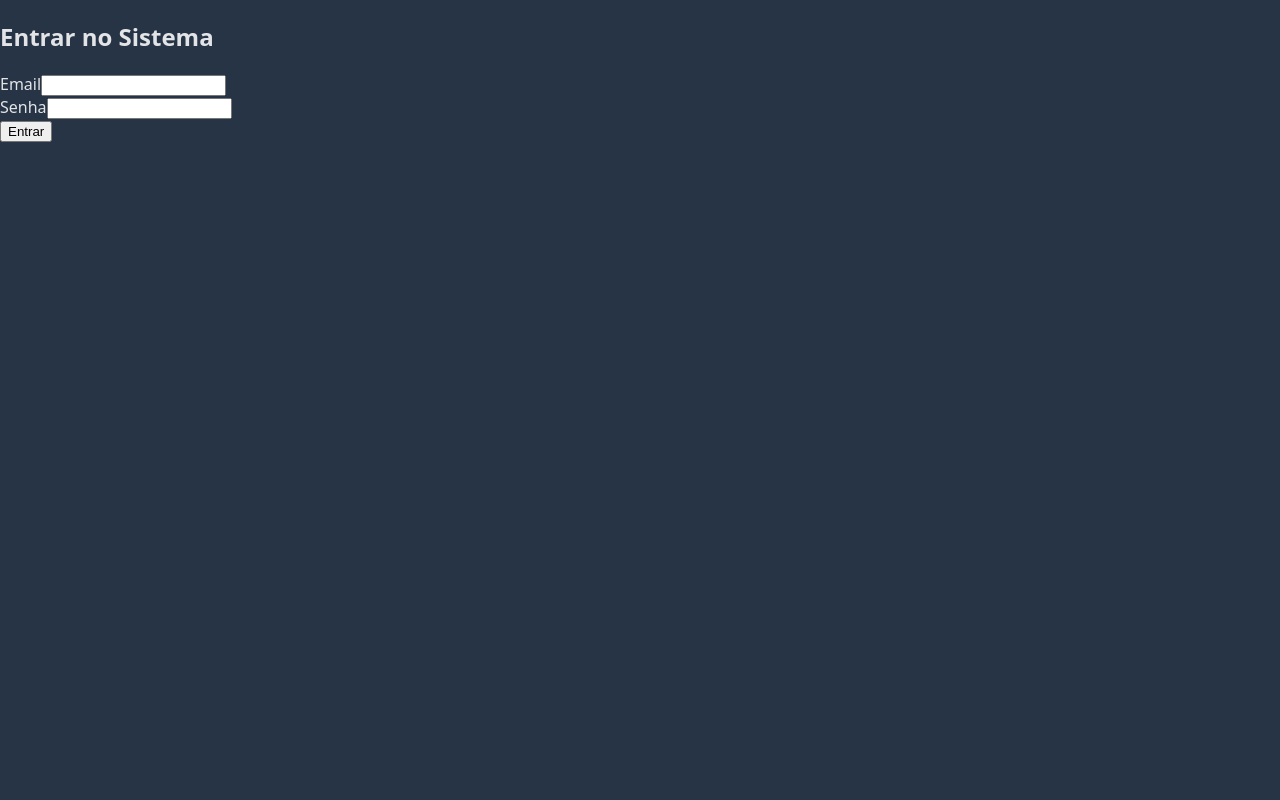
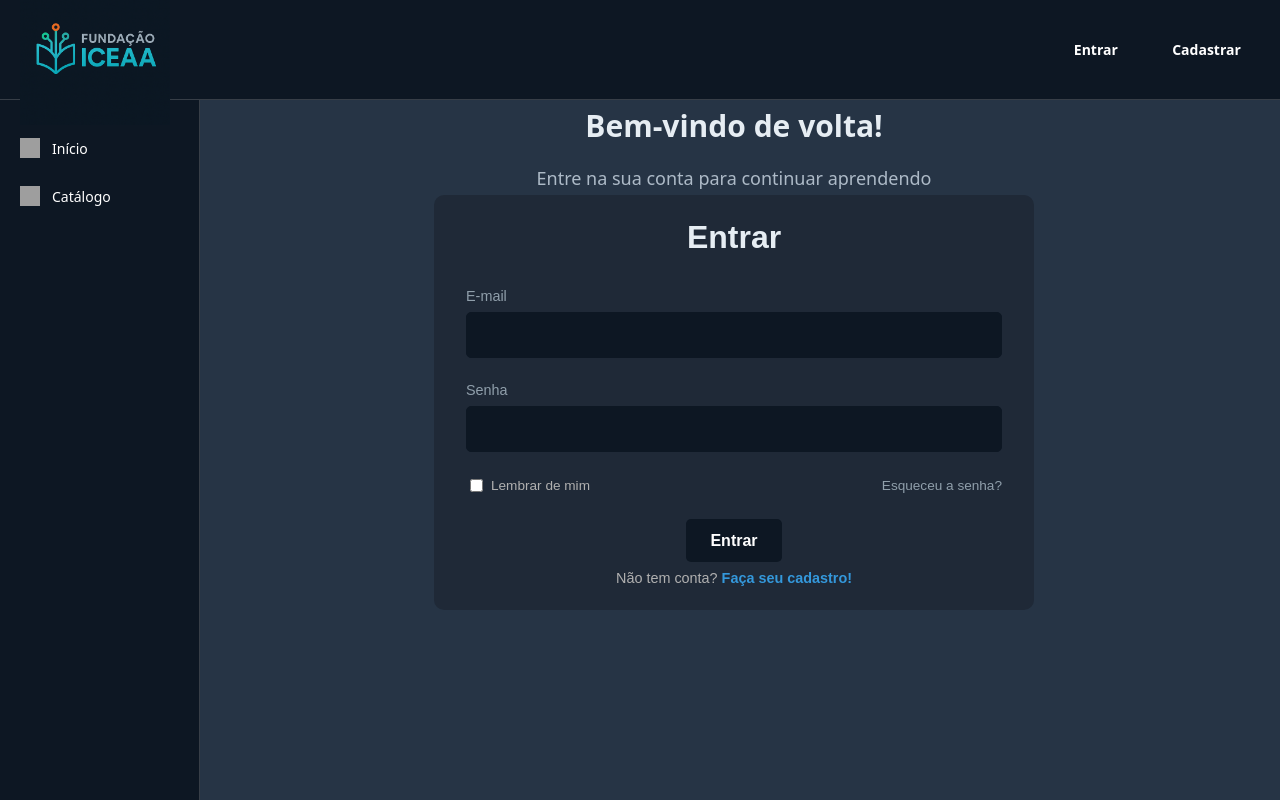
Before and after one commit to Eduardolimzz/sistema-de-qualificacao, a React app in the folder src/main/resources/frontend/: page /login in a window 1280 px wide. Built offline with nearby package versions, Linux system fonts and the light colour scheme; grey boxes are pictures that could not be loaded; the HTML template or start-up script is replaced by a standard one.

Commit message:
feat/frontend-page-login:Criacao e estilizacao da pagina login. Closes #80

```diff
--- a/src/main/resources/frontend/src/Pages/Login/Login.module.css
+++ b/src/main/resources/frontend/src/Pages/Login/Login.module.css
@@ -1,16 +1,25 @@
-.loginContainer {
+.loginPage {
   min-height: 100vh;
-  display: flex;
-  align-items: center;
-  justify-content: center;
-  background-color: #f9fafb;
+  background-color: #263445;
 }
 
-.loginCard {
-  max-width: 28rem;
-  width: 100%;
-  padding: 2rem;
-  background-color: white;
-  border-radius: 0.5rem;
-  box-shadow: 0 1px 3px 0 rgba(0, 0, 0, 0.1);
+.entrar {
+  padding-top: 80px;
+  padding-left: 220px;
+  padding-right: 2rem;
+  display: flex;
+  flex-direction: column;
+  align-items: center;
 }
+
+.entrar h2 {
+  font-size: 30px;
+  color: #E6EDF3;
+  margin-bottom: 2px;
+}
+
+.entrar p {
+  font-size: 18px;
+  color: #ADBAC7;
+  margin-bottom: 5px;
+}
--- a/src/main/resources/frontend/src/Pages/Login/Login.tsx
+++ b/src/main/resources/frontend/src/Pages/Login/Login.tsx
@@ -1,101 +1,21 @@
-import { useState } from 'react';
-import { useNavigate } from 'react-router-dom';
-import authService from '../../Services/authService';
-import './Login.module.css';
+import React from 'react';
+import styles from './Login.module.css';
+import CardEntrar from '../../componentes/CardEntrar/CardEntrar';
+import Topo from '../../componentes/Topo/Topo';
+import MenuLateral from '../../componentes/MenuLateral/MenuLateral';
 
 const Login = () => {
-  const [credenciais, setCredenciais] = useState({
-    email: '',
-    senha: ''
-  });
-  const [erro, setErro] = useState('');
-  const [carregando, setCarregando] = useState(false);
-  const navigate = useNavigate();
+  return (
+    <div className={styles.loginPage}>
+      <Topo />
+      <MenuLateral />
+        <section className={styles.entrar}>
 
-  const handleSubmit = async (e: React.FormEvent) => {
-    e.preventDefault();
-    setErro('');
-    setCarregando(true);
+            <h2>Bem-vindo de volta!</h2>
+            <p>Entre na sua conta para continuar aprendendo</p>
 
-    try {
-      const response = await authService.login(credenciais);
-
-      // Verifica se o usuário é admin ou professor
-      const usuarioRole = response.role || 'aluno';
-
-      // Redireciona baseado no tipo de usuário
-      if (usuarioRole === 'admin') {
-        navigate('/admin/dashboard');
-      } else if (usuarioRole === 'professor') {
-        navigate('/professor/dashboard');
-      } else {
-        navigate('/aluno/dashboard');
-      }
-    } catch (error: any) {
-      setErro(error.response?.data?.mensagem || 'Erro ao fazer login. Verifique suas credenciais.');
-      setCarregando(false);
-    }
-  };
-
-  return (
-    <div className="min-h-screen flex items-center justify-center bg-gray-50">
-      <div className="max-w-md w-full space-y-8 p-8 bg-white rounded-lg shadow-md">
-        <div>
-          <h2 className="mt-6 text-center text-3xl font-extrabold text-gray-900">
-            Entrar no Sistema
-          </h2>
-        </div>
-
-        <form className="mt-8 space-y-6" onSubmit={handleSubmit}>
-          {erro && (
-            <div className="bg-red-100 border border-red-400 text-red-700 px-4 py-3 rounded">
-              {erro}
-            </div>
-          )}
-
-          <div className="space-y-4">
-            <div>
-              <label htmlFor="email" className="block text-sm font-medium text-gray-700">
-                Email
-              </label>
-              <input
-                id="email"
-                name="email"
-                type="email"
-                required
-                className="mt-1 block w-full px-3 py-2 border border-gray-300 rounded-md shadow-sm focus:outline-none focus:ring-indigo-500 focus:border-indigo-500"
-                value={credenciais.email}
-                onChange={(e) => setCredenciais({ ...credenciais, email: e.target.value })}
-              />
-            </div>
-
-            <div>
-              <label htmlFor="senha" className="block text-sm font-medium text-gray-700">
-                Senha
-              </label>
-              <input
-                id="senha"
-                name="senha"
-                type="password"
-                required
-                className="mt-1 block w-full px-3 py-2 border border-gray-300 rounded-md shadow-sm focus:outline-none focus:ring-indigo-500 focus:border-indigo-500"
-                value={credenciais.senha}
-                onChange={(e) => setCredenciais({ ...credenciais, senha: e.target.value })}
-              />
-            </div>
-          </div>
-
-          <div>
-            <button
-              type="submit"
-              disabled={carregando}
-              className="w-full flex justify-center py-2 px-4 border border-transparent rounded-md shadow-sm text-sm font-medium text-white bg-indigo-600 hover:bg-indigo-700 focus:outline-none focus:ring-2 focus:ring-offset-2 focus:ring-indigo-500 disabled:opacity-50"
-            >
-              {carregando ? 'Entrando...' : 'Entrar'}
-            </button>
-          </div>
-        </form>
-      </div>
+            <CardEntrar />
+        </section>
     </div>
   );
 };
--- a/src/main/resources/frontend/src/componentes/AprendaComMelhores/AprendaComMelhores.module.css
+++ b/src/main/resources/frontend/src/componentes/AprendaComMelhores/AprendaComMelhores.module.css
@@ -7,7 +7,7 @@
 }
 
 .aprenda-section h1 {
-  font-size: 60px;
+  font-size: 45px;
   color: #E6EDF3;
   margin-bottom: 20px;
 }
@@ -17,11 +17,11 @@
 }
 
 .aprenda-section p {
-  font-size: 1.1rem;
   color: #FFFFFF;
   max-width: 600px;
   margin: 0 auto 2rem auto;
   line-height: 1.6;
+  font-size: 15px;
 }
 
 .aprenda-buttons {
@@ -36,7 +36,7 @@
   border-radius: 8px;
   cursor: pointer;
   font-weight: bold;
-  font-size: 1rem;
+  font-size: 14px;
   background-color: #0D1723;
   color: #FFFFFF;
 }
--- /dev/null
+++ b/src/main/resources/frontend/src/componentes/CardEntrar/CardEntrar.jsx
@@ -0,0 +1,116 @@
+import React, { useState } from 'react';
+import { useNavigate } from 'react-router-dom';
+import authService from '../../Services/authService';
+import styles from './CardEntrar.module.css';
+
+function CardEntrar() {
+  // --- Lógica de State  ---
+  const [credenciais, setCredenciais] = useState({
+    email: '',
+    senha: ''
+  });
+  const [erro, setErro] = useState('');
+  const [carregando, setCarregando] = useState(false);
+  const navigate = useNavigate();
+
+  // --- Lógica de Submit ---
+  const handleSubmit = async (e) => {
+    e.preventDefault();
+    setErro('');
+    setCarregando(true);
+
+    try {
+      const response = await authService.login(credenciais);
+
+      const usuarioRole = response.role || 'aluno';
+
+      if (usuarioRole === 'admin') {
+        navigate('/admin/dashboard');
+      } else if (usuarioRole === 'professor') {
+        navigate('/professor/dashboard');
+      } else {
+        navigate('/aluno/dashboard');
+      }
+    } catch (error) {
+      setErro(error.response?.data?.mensagem || 'Erro ao fazer login. Verifique suas credenciais.');
+    } finally {
+      // Garante que o carregando pare, mesmo se der erro
+      setCarregando(false);
+    }
+  };
+
+  return (
+    <div className={styles.cardEntrar}>
+
+      <h2>Entrar</h2>
+
+      {erro && (
+        <div className={styles.errorMessage}>
+          {erro}
+        </div>
+      )}
+
+      <form className={styles.form} onSubmit={handleSubmit}>
+
+        {/* --- Grupo E-mail (conectado ao state) --- */}
+        <div className={styles.inputGroup}>
+          <label htmlFor="email">E-mail</label>
+          <input
+            type="email"
+            id="email"
+            name="email"
+            required
+            value={credenciais.email}
+            onChange={(e) => setCredenciais({ ...credenciais, email: e.target.value })}
+            disabled={carregando}
+          />
+        </div>
+
+        {/* --- Grupo Senha (conectado ao state) --- */}
+        <div className={styles.inputGroup}>
+          <label htmlFor="password">Senha</label>
+          <input
+            type="password"
+            id="password"
+            name="password"
+            required
+            value={credenciais.senha}
+            onChange={(e) => setCredenciais({ ...credenciais, senha: e.target.value })}
+            disabled={carregando}
+          />
+        </div>
+
+        {/* --- Opções (Lembrar e Esqueceu) --- */}
+        <div className={styles.options}>
+          <div className={styles.rememberMe}>
+            <input
+              type="checkbox"
+              id="remember"
+              name="remember"
+              disabled={carregando}
+            />
+            <label htmlFor="remember">Lembrar de mim</label>
+          </div>
+          <a href="#">Esqueceu a senha?</a>
+        </div>
+
+        {/* --- Botão Entrar (conectado ao state) --- */}
+        <button
+          type="submit"
+          className={styles.loginButton}
+          disabled={carregando}
+        >
+          {carregando ? 'Entrando...' : 'Entrar'}
+        </button>
+
+         <div className={styles.cadastroLink}>
+             <span>Não tem conta? </span>
+             <a href="/cadastro">Faça seu cadastro!</a>
+             </div>
+
+      </form>
+    </div>
+  );
+}
+
+export default CardEntrar;
--- /dev/null
+++ b/src/main/resources/frontend/src/componentes/CardEntrar/CardEntrar.module.css
@@ -0,0 +1,129 @@
+.cardEntrar {
+  font-family: Arial, sans-serif;
+  background-color: #1F2937;
+  padding: 1.5rem 2rem;
+  border-radius: 10px;
+  width: 100%;
+  max-width: 600px;
+  text-align: left;
+}
+
+.cardEntrar h2 {
+  text-align: center;
+  font-size: 2rem;
+  margin-top: 0;
+  margin-bottom: 2rem;
+  text-align: center;
+}
+
+.errorMessage {
+  background-color: #fbebee;
+  border: 1px solid #f44336;
+  color: #c62828;
+  padding: 0.75rem 1rem;
+  border-radius: 5px;
+  margin-bottom: 1.5rem;
+  font-size: 0.9rem;
+  text-align: center;
+}
+
+.form {
+  display: flex;
+  flex-direction: column;
+}
+
+.inputGroup {
+  display: flex;
+  flex-direction: column;
+  margin-bottom: 24px;
+  color: #909FAB;
+}
+
+.inputGroup label {
+  margin-bottom: 8px;
+  font-size: 0.9rem;
+}
+
+.inputGroup input {
+  background-color: #0D1723;
+  border: 1px solid #0D1723;
+  border-radius: 5px;
+  padding: 13px;
+  color: #FFFFFF;
+  font-size: 1rem;
+}
+
+.inputGroup input:disabled {
+  opacity: 0.5;
+  cursor: not-allowed;
+}
+
+.options {
+  display: flex;
+  justify-content: space-between;
+  align-items: center;
+  font-size: 0.85rem;
+  margin-bottom: 1.5rem;
+}
+
+.rememberMe {
+  display: flex;
+  align-items: center;
+  color: #b0b0b0;
+}
+
+.rememberMe input[type="checkbox"] {
+  margin-right: 0.5rem;
+}
+
+.options a {
+  color: #909FAB;
+  text-decoration: none;
+}
+
+.options a:hover {
+  text-decoration: underline;
+}
+
+.loginButton {
+  background-color: #0D1723;
+  color: white;
+  border: none;
+  border-radius: 5px;
+  padding: 0.8rem 1.5rem;
+  font-size: 1rem;
+  font-weight: bold;
+  cursor: pointer;
+  transition: background-color 0.2s ease, opacity 0.2s ease;
+  align-self: center;
+}
+
+.loginButton:hover {
+  background-color: #5a5e6a;
+}
+
+.loginButton:disabled {
+  opacity: 0.5;
+  cursor: not-allowed;
+  background-color: #4a4e5a;
+}
+
+.cadastroLink {
+  text-align: center;
+  margin-top: 8px;
+  font-size: 0.9rem;
+}
+
+.cadastroLink span {
+  color: #b0b0b0;
+}
+
+.cadastroLink a {
+  color: #3498db;
+  text-decoration: none;
+  font-weight: bold;
+}
+
+.cadastroLink a:hover {
+  text-decoration: underline;
+}
--- a/src/main/resources/frontend/src/componentes/CursosCatalogo/CursosCatalogo.module.css
+++ b/src/main/resources/frontend/src/componentes/CursosCatalogo/CursosCatalogo.module.css
@@ -4,13 +4,13 @@
 }
 
 .CursosCatalogo h2 {
-  font-size: 50px;
+  font-size: 40px;
   color: #E6EDF3;
   margin-bottom: 0.5rem;
 }
 
 .CursosCatalogo p {
-  font-size: 20px;
+  font-size: 15px;
   color: #ADBAC7;
   margin-bottom: 3rem;
 }
--- a/src/main/resources/frontend/src/componentes/JuntaCursos/JuntaCursos.module.css
+++ b/src/main/resources/frontend/src/componentes/JuntaCursos/JuntaCursos.module.css
@@ -4,13 +4,13 @@
 }
 
 .juntaCursos h2 {
-  font-size: 2.5rem;
+  font-size: 38px;
   color: #E6EDF3;
   margin-bottom: 0.5rem;
 }
 
 .juntaCursos p {
-  font-size: 1.1rem;
+  font-size: 15px;
   color: #ADBAC7;
   margin-bottom: 3rem;
 }
--- a/src/main/resources/frontend/src/componentes/MenuLateral/MenuLateral.module.css
+++ b/src/main/resources/frontend/src/componentes/MenuLateral/MenuLateral.module.css
@@ -17,6 +17,7 @@
   padding: 0;
   margin: 0;
   padding-top: 1.5rem;
+  font-size: 14px;
 }
 
 .menuItem {
@@ -26,7 +27,6 @@
   padding: 14px 20px;
   cursor: pointer;
   border-radius: 8px;
-  font-weight: 450;
   color: #FFFFFF;
   text-decoration: none;
 }
--- a/src/main/resources/frontend/src/componentes/ModalDetalhes/ModalDetalhes.module.css
+++ b/src/main/resources/frontend/src/componentes/ModalDetalhes/ModalDetalhes.module.css
@@ -8,7 +8,6 @@
   display: flex;
   justify-content: center;
   align-items: center;
-
   z-index: 2000;
 }
 
--- a/src/main/resources/frontend/src/componentes/Topo/Topo.module.css
+++ b/src/main/resources/frontend/src/componentes/Topo/Topo.module.css
@@ -34,7 +34,7 @@
   border-radius: 8px;
   cursor: pointer;
   font-weight: bold;
-  font-size: 15px;
+  font-size: 14px;
   background-color: #373E47;
 }
 
```
